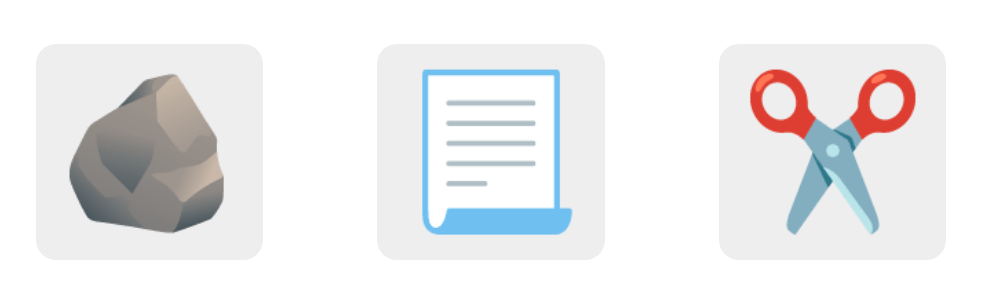
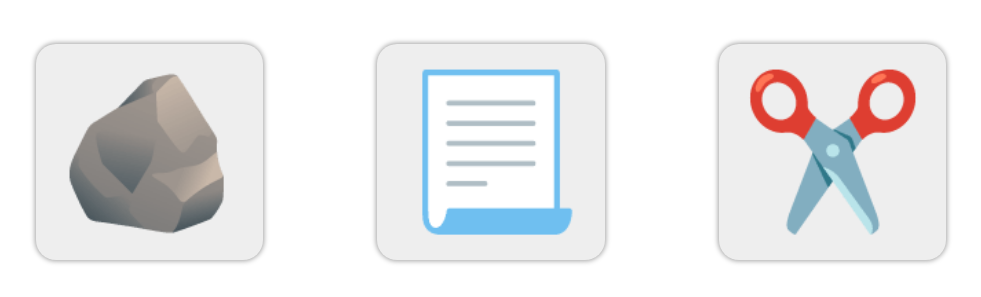
Before and after one commit to tharungopinath/rock-paper-scissors, a plain HTML site: page index.html in a window 1280 px wide. Shown: the part 152-449 px from the top of the page, without its empty margins (149-1130 px from the left). Drawn offline with Linux system fonts and the light colour scheme.

Commit message:
Added a shadow effect to the buttons

```diff
--- a/styles.css
+++ b/styles.css
@@ -24,6 +24,7 @@ button {
     font-size: 150px;
     background-color: rgb(238, 238, 238);
     transition: background-color 0.2s;
+    box-shadow: 0px 0px 5px 1px rgba(0, 0, 0, 0.364);
 }
 
 
```
